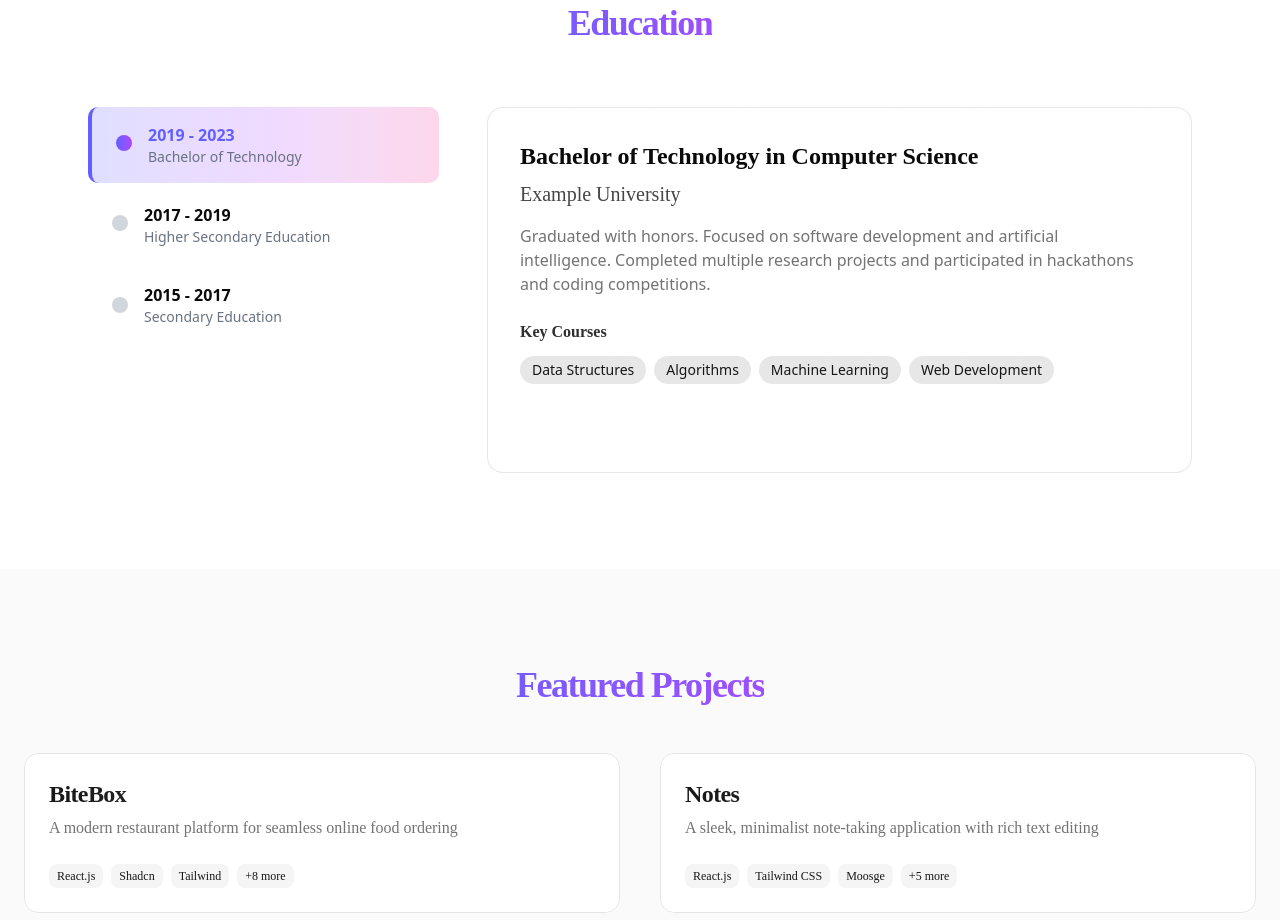
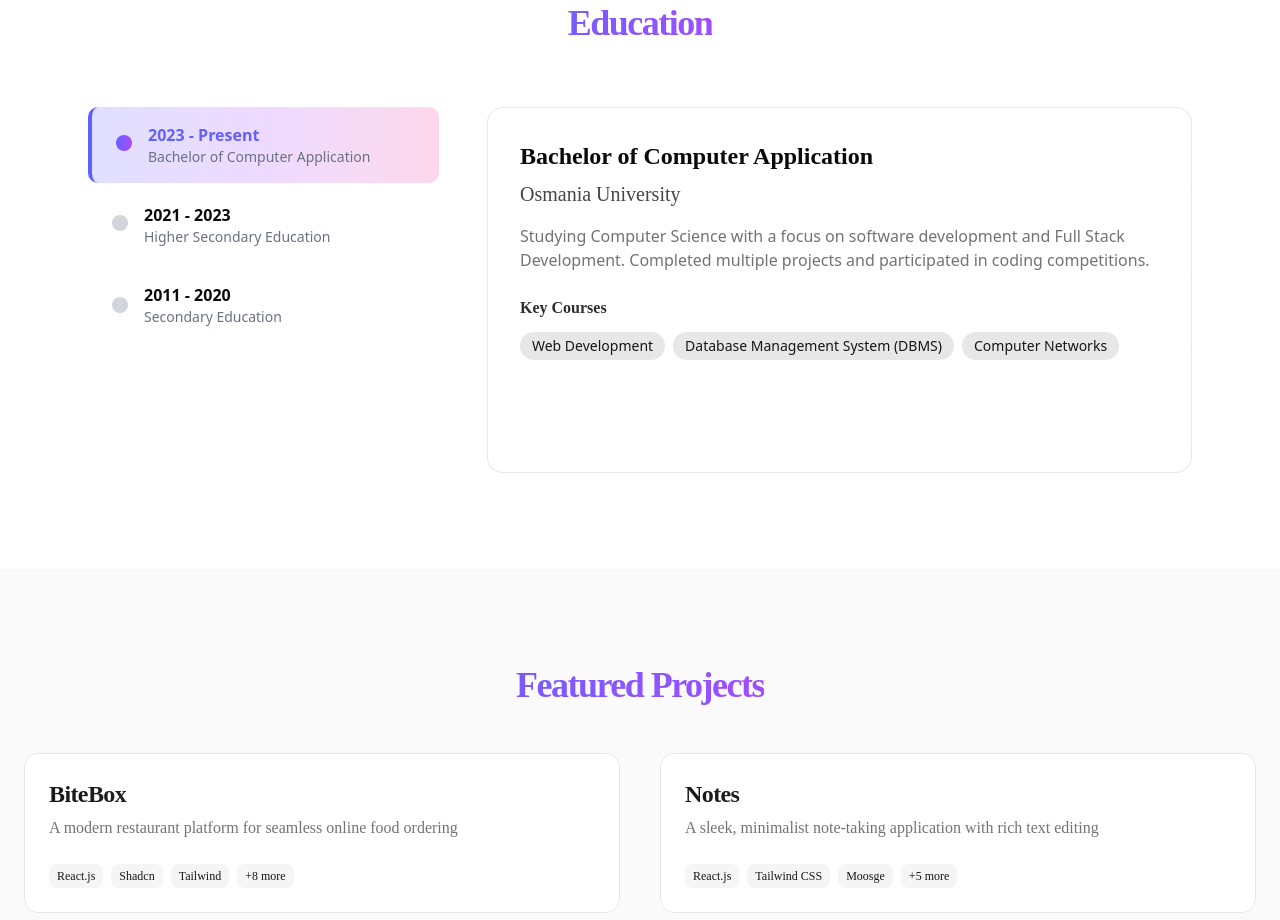
Before and after one commit to NaveedAfraz/Portfolio, a React (Vite) app in the folder frontend/: page / in a window 1280 px wide. Shown: the part 1500-2420 px from the top of the page. Built offline with nearby package versions, Linux system fonts and the light colour scheme.

Commit message:
added projects

```diff
--- a/frontend/src/components/Footer.jsx
+++ b/frontend/src/components/Footer.jsx
@@ -1,3 +1,5 @@
+import { Link } from "react-router-dom";
+
 const Footer = () => {
   return (
     <footer className="py-6 md:py-12 border-t">
@@ -7,15 +9,24 @@ const Footer = () => {
             © {new Date().getFullYear()} Naveed. All rights reserved.
           </p>
           <div className="flex gap-4">
-            <a href="#" className="text-muted-foreground hover:text-foreground transition-colors duration-300">
+            <Link
+              to="https://github.com/NaveedAfraz"
+              className="text-muted-foreground hover:text-foreground transition-colors duration-300"
+            >
               GitHub
-            </a>
-            <a href="#" className="text-muted-foreground hover:text-foreground transition-colors duration-300">
+            </Link>
+            <Link
+              to="https://www.linkedin.com/in/naveed-afraz-977a46310/"
+              className="text-muted-foreground hover:text-foreground transition-colors duration-300"
+            >
               LinkedIn
-            </a>
-            <a href="#" className="text-muted-foreground hover:text-foreground transition-colors duration-300">
+            </Link>
+            <Link
+              to="https://twitter.com/NaveedAfraz2"
+              className="text-muted-foreground hover:text-foreground transition-colors duration-300"
+            >
               Twitter
-            </a>
+            </Link>
           </div>
         </div>
       </div>
--- a/frontend/src/components/pages/ProjectsPage.jsx
+++ b/frontend/src/components/pages/ProjectsPage.jsx
@@ -315,7 +315,6 @@ const ProjectsPage = () => {
           {/* Background pattern */}
           <div className="absolute inset-0 opacity-10 bg-grid-white/[0.2] -z-10"></div>
 
-          {/* Add a semi-transparent overlay for better text visibility in light mode */}
           {theme === "light" && (
             <div className="absolute inset-0 bg-black/30"></div>
           )}
--- a/frontend/src/components/sections/Education.jsx
+++ b/frontend/src/components/sections/Education.jsx
@@ -2,38 +2,7 @@ import { useState } from "react";
 import { GradientText } from "../magicui/gradient-text";
 import { Spotlight } from "../magicui/spotlight";
 
-const educationData = [
-  {
-    id: "btech",
-    year: "2019 - 2023",
-    degree: "Bachelor of Technology",
-    field: "Computer Science",
-    university: "Example University",
-    description:
-      "Graduated with honors. Focused on software development and artificial intelligence. Completed multiple research projects and participated in hackathons and coding competitions.",
-    courses: ["Data Structures", "Algorithms", "Machine Learning", "Web Development"],
-  },
-  {
-    id: "highschool",
-    year: "2017 - 2019",
-    degree: "Higher Secondary Education",
-    field: "Science",
-    university: "Example High School",
-    description:
-      "Excelled in mathematics and computer science subjects. Class representative and member of the coding club.",
-    courses: ["Computer Science", "Mathematics", "Physics", "Chemistry"],
-  },
-  {
-    id: "secondary",
-    year: "2015 - 2017",
-    degree: "Secondary Education",
-    field: "General",
-    university: "Example Middle School",
-    description:
-      "Developed interest in programming and technology. Started learning programming basics and participated in science fairs.",
-    courses: ["Basic Computing", "Science", "Mathematics", "English"],
-  },
-];
+import { educationData } from "../../config/educationData";
 
 export function Education() {
   const [activeTab, setActiveTab] = useState(educationData[0].id);
@@ -79,7 +48,8 @@ export function Education() {
                         : "bg-gray-300 dark:bg-gray-600"
                     }`}
                   ></div>
-                  {education.id !== educationData[educationData.length - 1].id && (
+                  {education.id !==
+                    educationData[educationData.length - 1].id && (
                     <div className="w-0.5 h-full bg-gray-200 dark:bg-gray-700 mt-1"></div>
                   )}
                 </div>
@@ -107,7 +77,7 @@ export function Education() {
             <div className="h-[300px] overflow-y-auto pr-2 custom-scrollbar">
               <div className="animate-in fade-in slide-in-from-right-4 duration-500">
                 <h3 className="text-2xl font-bold mb-2 font-cursive">
-                  {activeEducation.degree} in {activeEducation.field}
+                  {activeEducation.degree} {activeEducation.field}
                 </h3>
                 <h4 className="text-xl text-primary/80 mb-4 font-cursive">
                   {activeEducation.university}
@@ -117,7 +87,9 @@ export function Education() {
                 </p>
 
                 <div>
-                  <h5 className="font-semibold mb-3 text-primary/90 font-cursive">Key Courses</h5>
+                  <h5 className="font-semibold mb-3 text-primary/90 font-cursive">
+                    Key Courses
+                  </h5>
                   <div className="flex flex-wrap gap-2">
                     {activeEducation.courses.map((course, idx) => (
                       <span
--- /dev/null
+++ b/frontend/src/config/educationData.js
@@ -0,0 +1,36 @@
+export const educationData = [
+  {
+    id: "bca",
+    year: "2023 - Present",
+    degree: "Bachelor of Computer Application",
+    field: "",
+    university: "Osmania University",
+    description:
+      "Studying Computer Science with a focus on software development and Full Stack Development. Completed multiple projects and participated in coding competitions.",
+    courses: [
+      "Web Development",
+      "Database Management System (DBMS)",
+      "Computer Networks",
+    ],
+  },
+  {
+    id: "highschool",
+    year: "2021 - 2023",
+    degree: "Higher Secondary Education",
+    field: "",
+    university: "International Indian School Jeddah",
+    description:
+      "Excelled in Mathematics and Computer Science subjects. Class representative and member of the coding club.",
+    courses: ["Computer Science", "Mathematics", "Physics", "Chemistry"],
+  },
+  {
+    id: "secondary",
+    year: "2011 - 2020",
+    degree: "Secondary Education",
+    field: "in General",
+    university: "International Indian School Jeddah",
+    description:
+      "Developed interest in programming and technology. Started learning programming basics and participated in science fairs.",
+    courses: ["Basic Computing", "Science", "Mathematics", "English"],
+  },
+];
--- a/frontend/src/config/projectsData.js
+++ b/frontend/src/config/projectsData.js
@@ -3,7 +3,8 @@ export const projectsData = [
   {
     id: "bitebox",
     title: "BiteBox",
-    description: "A modern restaurant platform for seamless online food ordering",
+    description:
+      "A modern restaurant platform for seamless online food ordering",
     detailedDescription:
       "BiteBox is a comprehensive restaurant platform that revolutionizes the online food ordering experience. It features an intuitive user interface for browsing menus, customizing orders, and secure checkout through Stripe integration. The admin dashboard provides restaurant owners with real-time order tracking, inventory management, and sales analytics. Built with a modern tech stack including React.js for the frontend, Express and Node.js for the backend, and MySQL for database management. Real-time order updates are handled through Socket.io, while user authentication is secured with Clerk.",
     technologies: [
@@ -28,7 +29,8 @@ export const projectsData = [
   {
     id: "notes",
     title: "Notes",
-    description: "A sleek, minimalist note-taking application with rich text editing",
+    description:
+      "A sleek, minimalist note-taking application with rich text editing",
     detailedDescription:
       "Notes is a powerful yet intuitive note-taking application designed for productivity and organization. It features rich text editing capabilities, allowing users to format notes with headings, lists, code blocks, and more. The app includes categorization through tags and folders, search functionality, and automatic saving. The clean, minimalist interface ensures a distraction-free writing experience, while the responsive design makes it accessible across all devices. Built with React.js and styled with Tailwind CSS for a modern look and feel, with a Node.js/Express backend for secure data storage.",
     technologies: [
@@ -74,7 +76,8 @@ export const projectsData = [
   {
     id: "athena-ai",
     title: "Athena AI",
-    description: "An intelligent AI assistant with natural language processing capabilities",
+    description:
+      "An intelligent AI assistant with natural language processing capabilities",
     detailedDescription:
       "Athena AI is a sophisticated artificial intelligence assistant that leverages advanced natural language processing to provide intelligent responses and solutions. The platform offers conversational AI capabilities, allowing users to interact naturally through text or voice. Features include smart content generation, language translation, data analysis, and personalized recommendations. The application is built with a focus on accessibility and user experience, with a clean interface that makes complex AI interactions simple and intuitive. The technology stack includes React.js for the frontend, with a robust backend powered by Node.js and Express, integrated with various AI and machine learning services.",
     technologies: [
@@ -98,7 +101,8 @@ export const projectsData = [
   {
     id: "blog",
     title: "DevInsights Blog",
-    description: "A technical blog platform for developers to share knowledge and insights",
+    description:
+      "A technical blog platform for developers to share knowledge and insights",
     detailedDescription:
       "DevInsights is a comprehensive blogging platform designed specifically for developers and tech enthusiasts. The platform allows users to create, publish, and share technical articles with rich code formatting, syntax highlighting, and embedded media. Features include categorization by topics, interactive comments section, and social sharing capabilities. The platform also includes a recommendation system that suggests relevant articles based on reading history. The clean, responsive design ensures optimal readability across all devices, while the markdown support makes technical writing effortless. Built with React.js for the frontend and a Node.js/Express backend with MySQL database.",
     technologies: [
@@ -121,7 +125,8 @@ export const projectsData = [
   {
     id: "echomate",
     title: "EchoMate",
-    description: "A real-time messaging platform with voice and video capabilities",
+    description:
+      "A real-time messaging platform with voice and video capabilities",
     detailedDescription:
       "EchoMate is a feature-rich communication platform designed for seamless real-time messaging and collaboration. The application offers instant messaging with read receipts, file sharing, and emoji reactions. Users can create group chats, direct messages, and channels for organized communication. The platform also supports voice and video calls with screen sharing capabilities, making it perfect for remote teams and friends. The intuitive interface prioritizes user experience with customizable themes and notification settings. Built with React.js for the frontend and leveraging Socket.io for real-time communication, with a secure backend powered by Node.js, Express, and MySQL.",
     technologies: [
@@ -142,4 +147,28 @@ export const projectsData = [
     image: "/images/EchoMate.png",
     link: "https://echomate-chat.vercel.app",
   },
+  {
+    id: "social-media",
+    title: "Social Media Platform",
+    description:
+      "A social media platform with user authentication, posting, and commenting features",
+    detailedDescription:
+      "A social media platform with user authentication, posting, and commenting features",
+    technologies: [
+      "React.js",
+      "Shadcn",
+      "Tailwind",
+      "MySQL",
+      "Express",
+      "Clerk",
+      "Markdown",
+      "Code Highlighting",
+      "NodeJS",
+    ],
+    gradientFrom: "#285E61", // Teal
+    gradientTo: "#38B2AC", // Light teal
+    logo: "social-media",
+    image: "/images/X.png",
+    link: "https://social-media-1-2enj.onrender.com",
+  },
 ];
```
Also changed, not shown: frontend/public/images/X.png (added).
